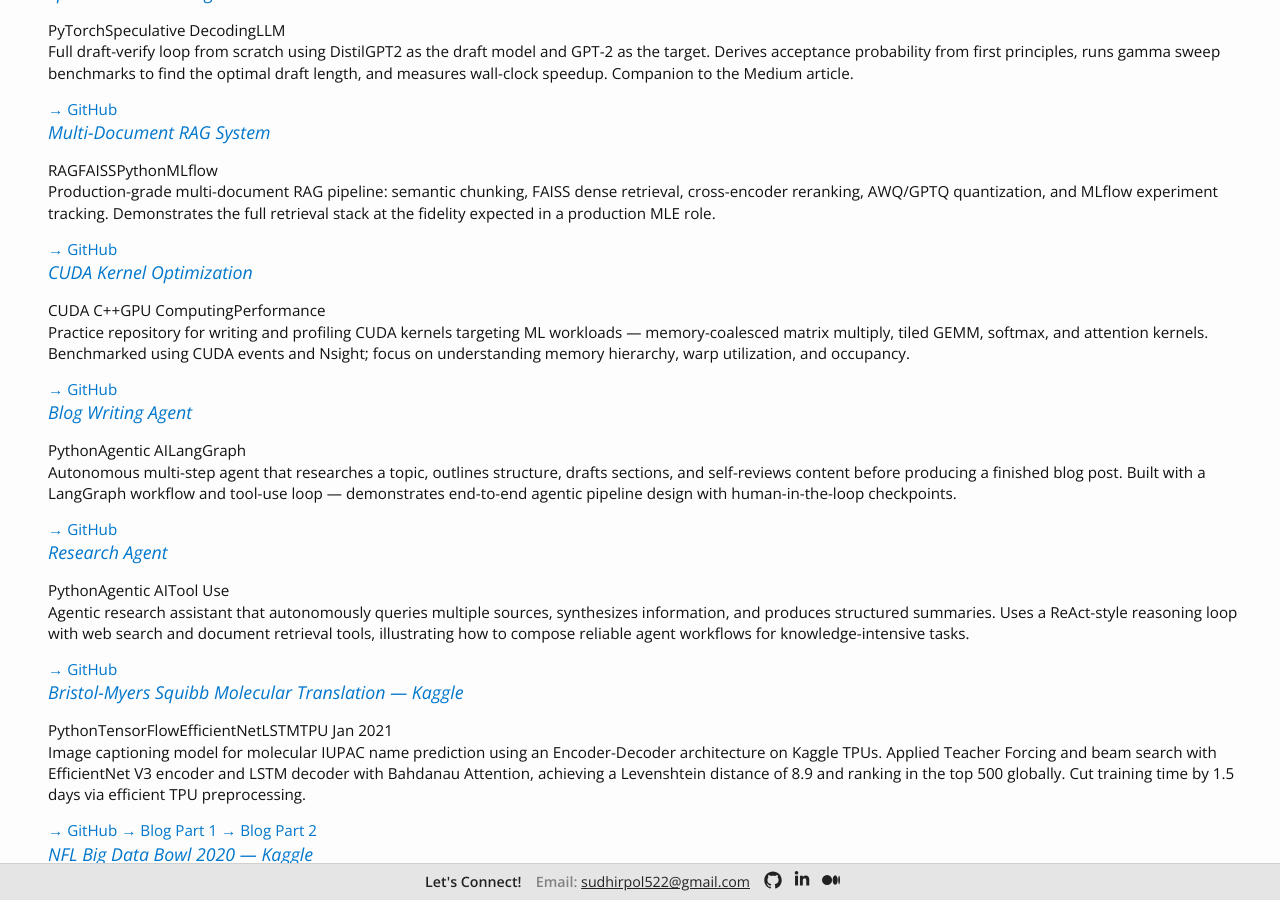
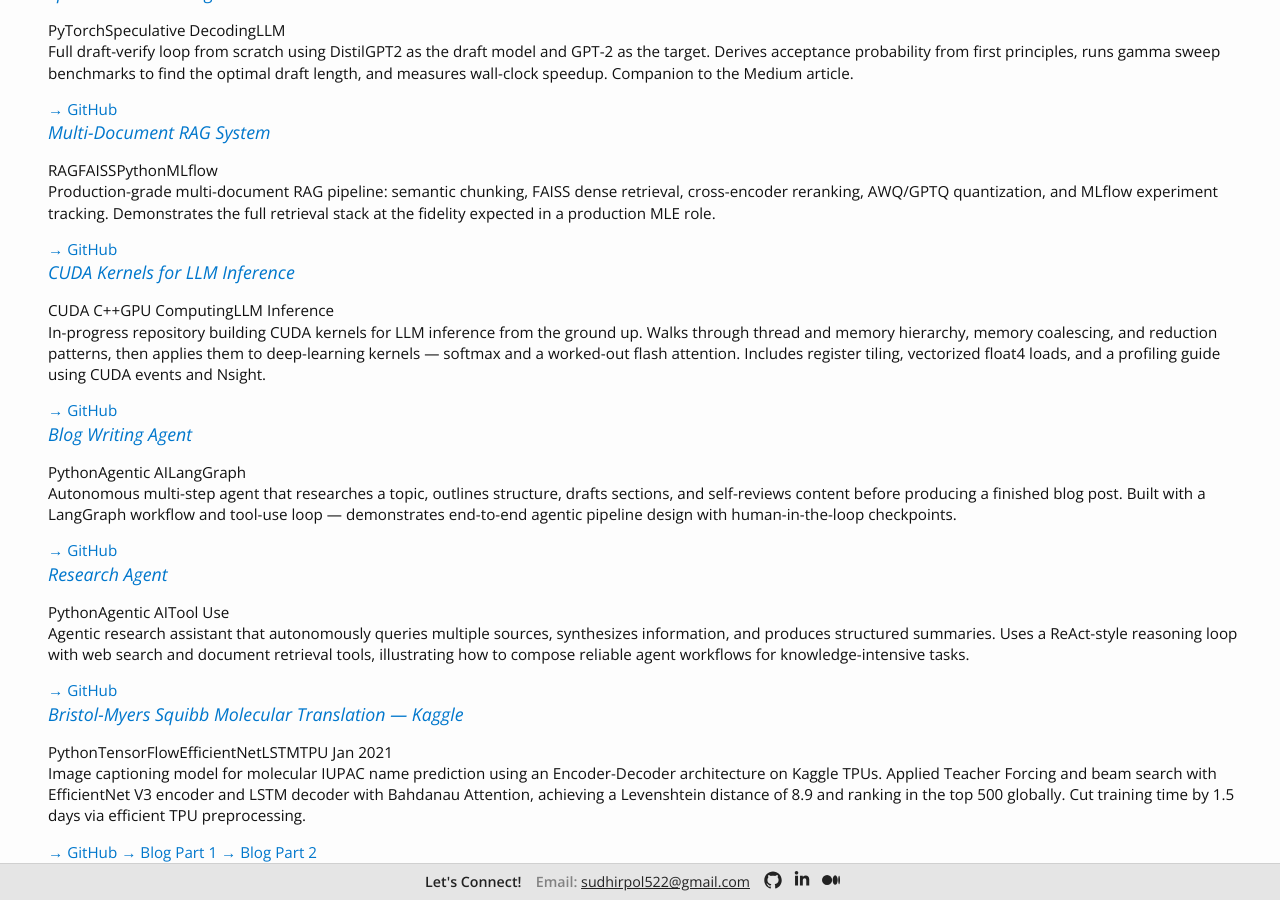
Before and after one commit to sudhirpol522/sudhirpol522.github.io, a Jekyll site: the page built from projects.md, in a window 1280 px wide and 900 px high, scrolled down 413 px. Built offline with Jekyll 4.4.1, drawn with Linux system fonts in a browser that asks for light colours.

Commit message:
Add CUDA-AI-Kernels to homepage and update projects entry
Mentions in-progress CUDA kernel work for LLM inference on the homepage
and repoints the CUDA project card to the CUDA-AI-Kernels repo with a
description matching its actual contents (fundamentals modules plus
softmax and a worked-out flash attention).

Made-with: Cursor

```diff
--- a/_data/projects.yml
+++ b/_data/projects.yml
@@ -23,14 +23,15 @@
     cross-encoder reranking, AWQ/GPTQ quantization, and MLflow experiment tracking. Demonstrates
     the full retrieval stack at the fidelity expected in a production MLE role.
 
-- title: CUDA Kernel Optimization
-  tags: [CUDA C++, GPU Computing, Performance]
-  github: https://github.com/sudhirpol522/CUDA
+- title: CUDA Kernels for LLM Inference
+  tags: [CUDA C++, GPU Computing, LLM Inference]
+  github: https://github.com/sudhirpol522/CUDA-AI-Kernels
   description: >-
-    Practice repository for writing and profiling CUDA kernels targeting ML workloads —
-    memory-coalesced matrix multiply, tiled GEMM, softmax, and attention kernels. Benchmarked
-    using CUDA events and Nsight; focus on understanding memory hierarchy, warp utilization,
-    and occupancy.
+    In-progress repository building CUDA kernels for LLM inference from the ground up.
+    Walks through thread and memory hierarchy, memory coalescing, and reduction patterns,
+    then applies them to deep-learning kernels — softmax and a worked-out flash attention.
+    Includes register tiling, vectorized float4 loads, and a profiling guide using
+    CUDA events and Nsight.
 
 - title: Blog Writing Agent
   tags: [Python, Agentic AI, LangGraph]
```
Also changed, not shown: index.md (+2 -0 lines).
